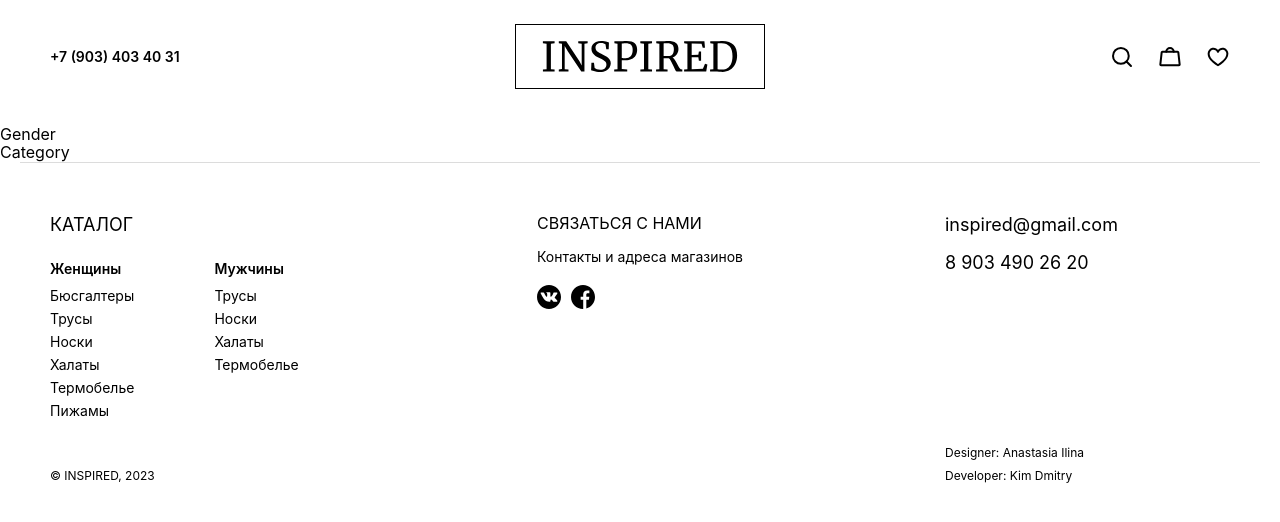
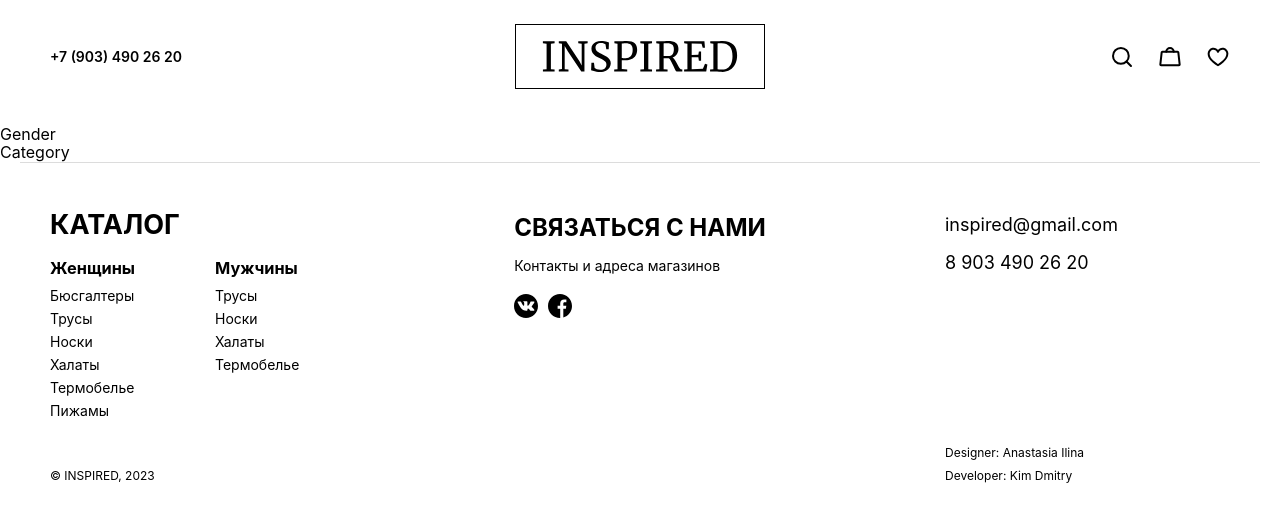
Before and after one commit to JavaDKim/INSPIRED, a React (Vite) app: page / in a window 1280 px wide. Shown: the top 522 px of the page. Built offline with nearby package versions, Linux system fonts and the light colour scheme.

Commit message:
add h2,h3 tagc in footer & out tag <footer>

```diff
--- a/src/Components/Footer/Footer.jsx
+++ b/src/Components/Footer/Footer.jsx
@@ -3,13 +3,18 @@
 import cn from "classnames";
 
 export const Footer = () => (
+  <footer>
     <Container className={cn(Container, s.container)}>
       <div className={s.category}>
-      <p className={cn(s.title, s.categoryTitle)}>КАТАЛОГ</p>
+        <p className={cn(s.title, s.categoryTitle)}>
+          <h2>КАТАЛОГ</h2>
+        </p>
         <ul className={s.categoryList}>
           <li>
             <p className={s.categorySubtitle}>
-            <a className={s.link}>Женщины</a>
+              <a className={s.link}>
+                <h3>Женщины</h3>
+              </a>
             </p>
             <ul className={s.categorySublist}>
               <li>
@@ -34,7 +39,9 @@
           </li>
           <li>
             <p className={s.categorySubtitle}>
-            <a className={s.link}>Мужчины</a>
+              <a className={s.link}>
+                <h3>Мужчины</h3>
+              </a>
             </p>
             <ul className={s.categorySublist}>
               <li>
@@ -54,7 +61,9 @@
         </ul>
       </div>
       <div className={s.social}>
-      <p className={s.socialTitle}>СВЯЗАТЬСЯ С НАМИ</p>
+        <p className={s.socialTitle}>
+          <h2>СВЯЗАТЬСЯ С НАМИ</h2>
+        </p>
         <p className={s.socialSubtitle}>Контакты и адреса магазинов</p>
         <ul className={s.socialList}>
           <li>
@@ -103,4 +112,5 @@
         </ul>
       </div>
     </Container>
+  </footer>
 );
--- a/src/Components/Header/Navigation/Category/Category.jsx
+++ b/src/Components/Header/Navigation/Category/Category.jsx
@@ -1 +1 @@
-export const Category = () => <div>Category</div>;
+export const Category = () => <div> Category</div>;
--- a/src/Components/Header/Top/Top.jsx
+++ b/src/Components/Header/Top/Top.jsx
@@ -6,7 +6,7 @@
   <div className={s.top}>
     <Container className={cn(Container, s.container)}>
       <a className={cn(s.link, s.phone)} href="tel:+79034034031">
-        +7 (903) 403 40 31
+        +7 (903) 490 26 20
       </a>
       <a href="/" className={s.logo}>
         <img src={logo} alt="Логотип Inspired" />
```
Lines whose indentation alone changed are shown as unchanged.
